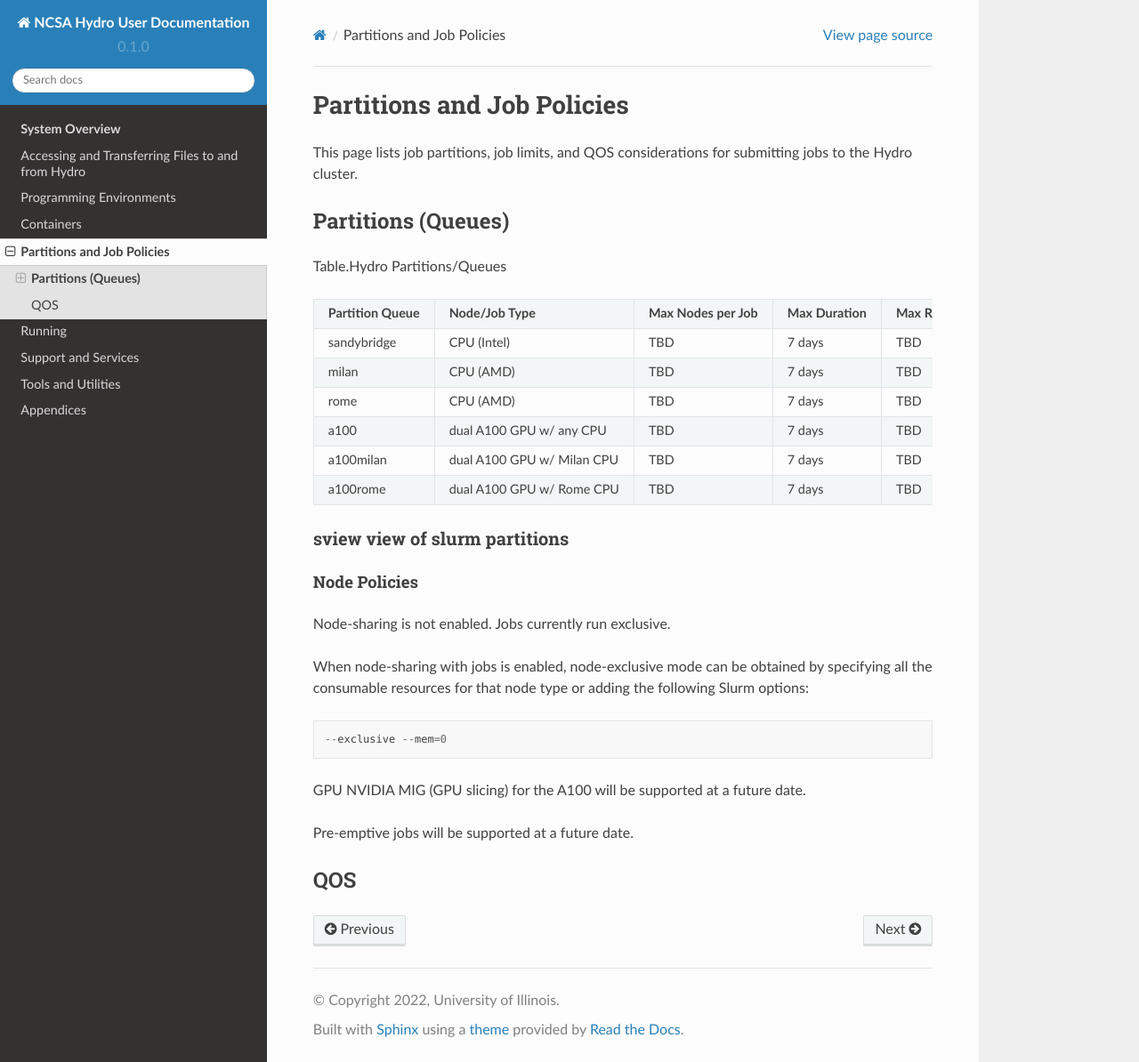
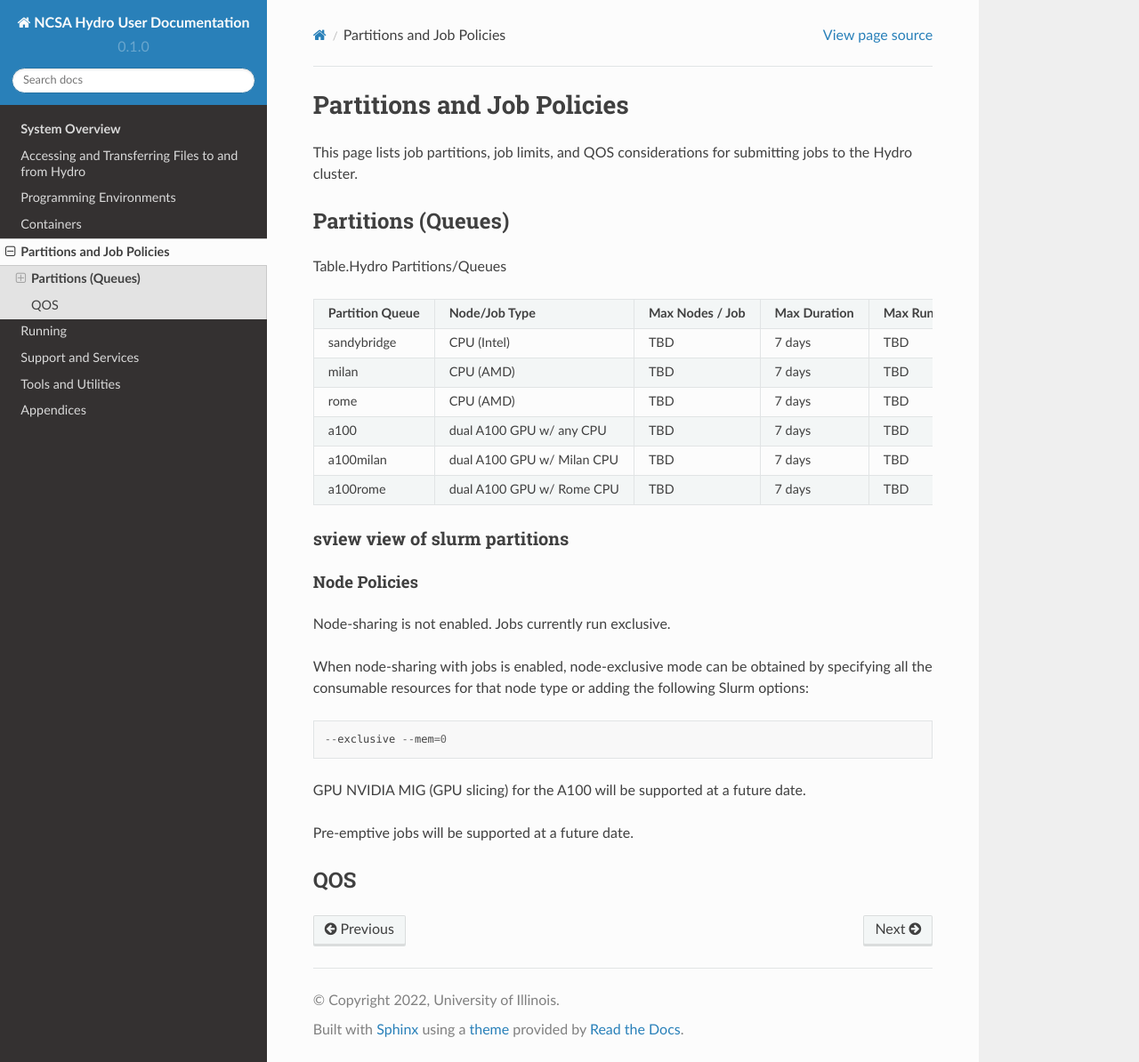
Before and after one commit to ncsa/hydro_documentation, a Sphinx documentation site: the page built from docs/source/partitions_and_job_policies.rst, in a window 1280 px wide and 1194 px high. Shown: the whole window at 89% size. Built offline with Sphinx 7.4.7 and the Read the Docs theme 2.0.0, drawn with Linux system fonts in a browser that asks for light colours; pages that are not in the unit, such as notebooks, are missing from menus.

Commit message:
Update partitions_and_job_policies.rst

```diff
--- a/docs/source/partitions_and_job_policies.rst
+++ b/docs/source/partitions_and_job_policies.rst
@@ -15,9 +15,9 @@ Table.Hydro Partitions/Queues
 +---------------+---------------+----------+---------------+----------+----------+
 | **Partition   | **Node/Job    | **Max    | **Max**       | **Max    | **Charge |
 | Queue**       | Type**        | Nodes    | **Duration**  | Running  | Factor** |
-|               |               | per      |               | in       |          |
+|               |               | /        |               | in       |          |
 |               |               | Job**    |               | Queue/   |          |
-|               |               |          |               | user\*** |          |
+|               |               |          |               | user***  |          |
 +---------------+---------------+----------+---------------+----------+----------+
 | sandybridge   | CPU (Intel)   | TBD      | 7 days        | TBD      | 1.0      |
 +---------------+---------------+----------+---------------+----------+----------+
```
